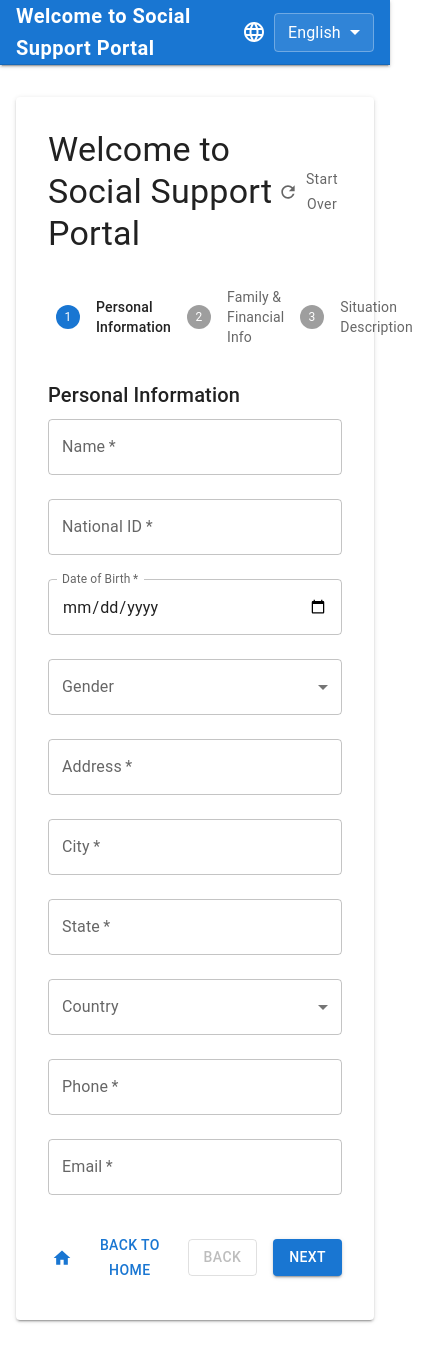
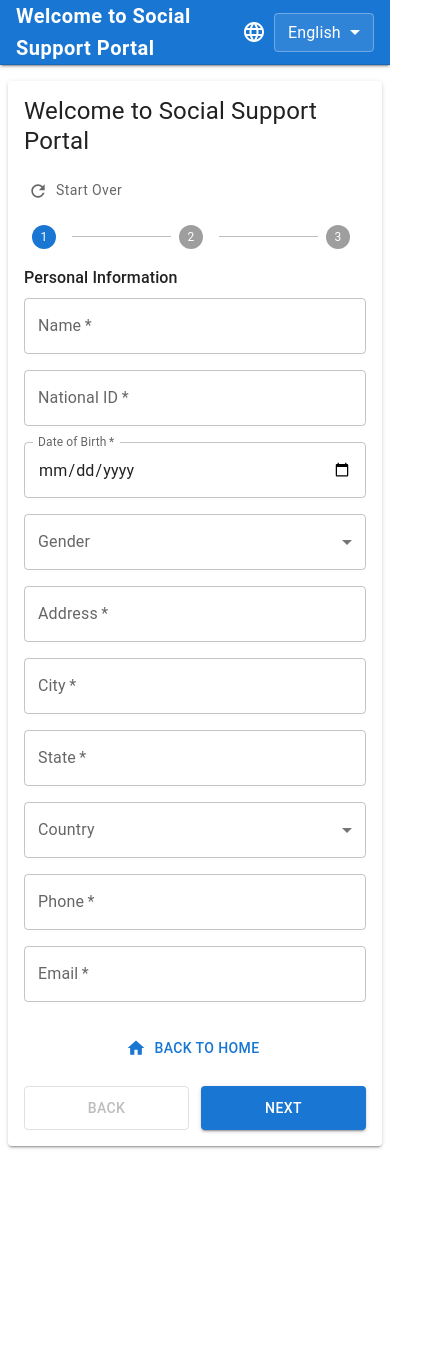
Before and after one commit to isaac-wahba/ai-powered-social-support-application, a React (Vite) app: page /application in a window 390 px wide. Shown: the whole page, 421 px wide, since content can reach past the window. After the commit the page ends 1162 px from the top, so only its background shows below. Built offline with nearby package versions, Linux system fonts and the light colour scheme.

Commit message:
NB-00: handle responsiveness

```diff
--- a/src/components/LanguageSwitcher.tsx
+++ b/src/components/LanguageSwitcher.tsx
@@ -51,9 +51,11 @@ export function LanguageSwitcher() {
             },
           }}
           MenuProps={{
-            PaperProps: {
-              sx: {
-                mt: 1,
+            slotProps: {
+              paper: {
+                sx: {
+                  mt: 1,
+                },
               },
             },
           }}
--- a/src/features/application/ApplicationWizard.tsx
+++ b/src/features/application/ApplicationWizard.tsx
@@ -69,17 +69,37 @@ export function ApplicationWizard() {
 
   return (
     <FormProvider {...methods}>
-      <Container maxWidth="md" sx={{ mt: 4, mb: 4 }}>
-        <Paper elevation={2} sx={{ p: 4 }}>
+      <Container
+        maxWidth="md"
+        sx={{
+          mt: { xs: 2, sm: 4 },
+          mb: { xs: 2, sm: 4 },
+          px: { xs: 1, sm: 2 },
+        }}
+      >
+        <Paper
+          elevation={2}
+          sx={{
+            p: { xs: 2, sm: 3, md: 4 },
+          }}
+        >
           <Box
             sx={{
               display: "flex",
+              flexDirection: { xs: "column", sm: "row" },
               justifyContent: "space-between",
-              alignItems: "center",
+              alignItems: { xs: "flex-start", sm: "center" },
               mb: 2,
+              gap: { xs: 2, sm: 0 },
             }}
           >
-            <Typography variant="h4" component="h1">
+            <Typography
+              variant="h4"
+              component="h1"
+              sx={{
+                fontSize: { xs: "1.5rem", sm: "2rem" },
+              }}
+            >
               {t("welcome")}
             </Typography>
             <StartOverButton
@@ -91,7 +111,12 @@ export function ApplicationWizard() {
 
           <WizardStepper activeStep={activeStep} />
 
-          <Box sx={{ minHeight: 200, mb: 4 }}>
+          <Box
+            sx={{
+              minHeight: { xs: 150, sm: 200 },
+              mb: { xs: 3, sm: 4 },
+            }}
+          >
             {submissionError && (
               <Alert
                 severity="error"
--- a/src/features/application/components/StartOverDialog.tsx
+++ b/src/features/application/components/StartOverDialog.tsx
@@ -27,6 +27,14 @@ export function StartOverDialog({
       onClose={onClose}
       aria-labelledby="start-over-dialog-title"
       aria-describedby="start-over-dialog-description"
+      slotProps={{
+        paper: {
+          sx: {
+            m: { xs: 2, sm: 3 },
+            width: { xs: "calc(100% - 32px)", sm: "auto" },
+          },
+        },
+      }}
     >
       <DialogTitle id="start-over-dialog-title">{t("startOver")}</DialogTitle>
       <DialogContent>
@@ -34,8 +42,22 @@ export function StartOverDialog({
           {t("startOverConfirm")}
         </DialogContentText>
       </DialogContent>
-      <DialogActions>
-        <Button onClick={onClose} color="secondary">
+      <DialogActions
+        sx={{
+          flexDirection: { xs: "column-reverse", sm: "row" },
+          gap: { xs: 1.5, sm: 2 },
+          px: { xs: 2, sm: 3 },
+          pb: { xs: 2, sm: 3 },
+        }}
+      >
+        <Button
+          onClick={onClose}
+          color="secondary"
+          sx={{
+            width: { xs: "100%", sm: "auto" },
+            minHeight: { xs: "44px", sm: "auto" },
+          }}
+        >
           {t("cancel")}
         </Button>
         <Button
@@ -43,6 +65,10 @@ export function StartOverDialog({
           variant="contained"
           color="primary"
           autoFocus
+          sx={{
+            width: { xs: "100%", sm: "auto" },
+            minHeight: { xs: "44px", sm: "auto" },
+          }}
         >
           {t("confirm")}
         </Button>
--- a/src/features/application/components/SubmissionSuccessDialog.tsx
+++ b/src/features/application/components/SubmissionSuccessDialog.tsx
@@ -6,6 +6,7 @@ import {
   DialogActions,
   Button,
   Box,
+  Typography,
 } from "@mui/material";
 import { CheckCircle as CheckCircleIcon } from "@mui/icons-material";
 import { useTranslation } from "react-i18next";
@@ -35,17 +36,37 @@ export function SubmissionSuccessDialog({
       aria-describedby="submission-success-dialog-description"
       maxWidth="sm"
       fullWidth
+      slotProps={{
+        paper: {
+          sx: {
+            m: { xs: 2, sm: 3 },
+            width: { xs: "calc(100% - 32px)", sm: "auto" },
+          },
+        },
+      }}
     >
       <DialogTitle id="submission-success-dialog-title">
         <Box
           sx={{
             display: "flex",
             alignItems: "center",
-            gap: 2,
+            gap: { xs: 1.5, sm: 2 },
+            flexWrap: "wrap",
           }}
         >
-          <CheckCircleIcon color="success" sx={{ fontSize: 32 }} />
-          {t("submissionSuccess")}
+          <CheckCircleIcon
+            color="success"
+            sx={{ fontSize: { xs: 28, sm: 32 } }}
+          />
+          <Typography
+            variant="h6"
+            component="span"
+            sx={{
+              fontSize: { xs: "1rem", sm: "1.25rem" },
+            }}
+          >
+            {t("submissionSuccess")}
+          </Typography>
         </Box>
       </DialogTitle>
       <DialogContent>
@@ -55,8 +76,13 @@ export function SubmissionSuccessDialog({
       </DialogContent>
       <DialogActions
         sx={{
-          flexDirection: isRTL ? "row-reverse" : "row",
-          gap: 2,
+          flexDirection: {
+            xs: "column",
+            sm: isRTL ? "row-reverse" : "row",
+          },
+          gap: { xs: 1.5, sm: 2 },
+          px: { xs: 2, sm: 3 },
+          pb: { xs: 2, sm: 3 },
         }}
       >
         <Button
@@ -64,10 +90,23 @@ export function SubmissionSuccessDialog({
           variant="contained"
           color="primary"
           autoFocus
+          sx={{
+            width: { xs: "100%", sm: "auto" },
+            minHeight: { xs: "44px", sm: "auto" },
+            order: { xs: 1, sm: "unset" },
+          }}
         >
           {t("fillNewApplication")}
         </Button>
-        <Button onClick={onGoToHome} variant="outlined">
+        <Button
+          onClick={onGoToHome}
+          variant="outlined"
+          sx={{
+            width: { xs: "100%", sm: "auto" },
+            minHeight: { xs: "44px", sm: "auto" },
+            order: { xs: 2, sm: "unset" },
+          }}
+        >
           {t("goToHome")}
         </Button>
       </DialogActions>
--- a/src/features/application/components/WizardNavigation.tsx
+++ b/src/features/application/components/WizardNavigation.tsx
@@ -39,9 +39,10 @@ export function WizardNavigation({
     <Box
       sx={{
         display: "flex",
-        flexDirection: isRTL ? "row-reverse" : "row",
+        flexDirection: { xs: "column", sm: isRTL ? "row-reverse" : "row" },
         justifyContent: "space-between",
-        alignItems: "center",
+        alignItems: { xs: "stretch", sm: "center" },
+        gap: { xs: 2, sm: 0 },
       }}
     >
       <Button
@@ -50,6 +51,8 @@ export function WizardNavigation({
         startIcon={<HomeIcon />}
         disabled={isSubmitting}
         sx={{
+          width: { xs: isLastStep ? "auto" : "100%", sm: "auto" },
+          minHeight: { xs: "44px", sm: "auto" },
           ...(isRTL && {
             "& .MuiButton-startIcon": {
               marginLeft: "8px !important",
@@ -64,7 +67,8 @@ export function WizardNavigation({
         sx={{
           display: "flex",
           flexDirection: "row",
-          gap: 2,
+          gap: { xs: 1.5, sm: 2 },
+          width: { xs: "100%", sm: "auto" },
         }}
       >
         {isLastStep ? (
@@ -77,6 +81,10 @@ export function WizardNavigation({
                 <CircularProgress size={16} color="inherit" />
               ) : undefined
             }
+            sx={{
+              width: { xs: "100%", sm: "auto" },
+              minHeight: { xs: "44px", sm: "auto" },
+            }}
           >
             {isSubmitting ? t("submitting") : t("submit")}
           </Button>
@@ -86,6 +94,10 @@ export function WizardNavigation({
               variant="contained"
               onClick={onNext}
               disabled={!canGoNext || isSubmitting}
+              sx={{
+                width: { xs: "100%", sm: "auto" },
+                minHeight: { xs: "44px", sm: "auto" },
+              }}
             >
               {t("next")}
             </Button>
@@ -93,6 +105,10 @@ export function WizardNavigation({
               disabled={!canGoBack || isSubmitting}
               onClick={onBack}
               variant="outlined"
+              sx={{
+                width: { xs: "100%", sm: "auto" },
+                minHeight: { xs: "44px", sm: "auto" },
+              }}
             >
               {t("back")}
             </Button>
@@ -103,6 +119,10 @@ export function WizardNavigation({
               disabled={!canGoBack || isSubmitting}
               onClick={onBack}
               variant="outlined"
+              sx={{
+                width: { xs: "100%", sm: "auto" },
+                minHeight: { xs: "44px", sm: "auto" },
+              }}
             >
               {t("back")}
             </Button>
@@ -110,6 +130,10 @@ export function WizardNavigation({
               variant="contained"
               onClick={onNext}
               disabled={!canGoNext || isSubmitting}
+              sx={{
+                width: { xs: "100%", sm: "auto" },
+                minHeight: { xs: "44px", sm: "auto" },
+              }}
             >
               {t("next")}
             </Button>
--- a/src/features/application/components/WizardStepper.tsx
+++ b/src/features/application/components/WizardStepper.tsx
@@ -16,14 +16,26 @@ export function WizardStepper({ activeStep }: WizardStepperProps) {
   const isRTL = i18n.language === "ar";
 
   return (
-    <Stepper activeStep={activeStep} sx={{ mt: 4, mb: 4 }}>
+    <Stepper
+      activeStep={activeStep}
+      sx={{
+        mt: { xs: 2, sm: 4 },
+        mb: { xs: 2, sm: 4 },
+        "& .MuiStepLabel-root": {
+          "& .MuiStepLabel-label": {
+            fontSize: { xs: "0.75rem", sm: "0.875rem" },
+            marginLeft: isRTL ? 0 : "8px",
+            marginRight: isRTL ? "8px" : 0,
+          },
+        },
+      }}
+    >
       {STEP_LABELS.map((label) => (
         <Step key={label}>
           <StepLabel
             sx={{
               "& .MuiStepLabel-label": {
-                marginLeft: isRTL ? 0 : "8px",
-                marginRight: isRTL ? "8px" : 0,
+                display: { xs: "none", sm: "block" },
               },
             }}
           >
--- a/src/features/application/steps/StepLayout.tsx
+++ b/src/features/application/steps/StepLayout.tsx
@@ -10,8 +10,14 @@ export function StepLayout({ stepKey, children }: StepLayoutProps) {
   const { t } = useTranslation();
 
   return (
-    <Box sx={{ mt: 3 }}>
-      <Typography variant="h6" gutterBottom>
+    <Box sx={{ mt: { xs: 2, sm: 3 } }}>
+      <Typography
+        variant="h6"
+        gutterBottom
+        sx={{
+          fontSize: { xs: "1rem", sm: "1.25rem" },
+        }}
+      >
         {t(stepKey)}
       </Typography>
       <Box
@@ -21,7 +27,7 @@ export function StepLayout({ stepKey, children }: StepLayoutProps) {
             xs: "1fr",
             sm: "repeat(2, 1fr)",
           },
-          gap: 3,
+          gap: { xs: 2, sm: 3 },
           mt: 1,
         }}
       >
--- a/src/features/application/steps/components/AIFieldWithButton.tsx
+++ b/src/features/application/steps/components/AIFieldWithButton.tsx
@@ -34,24 +34,30 @@ export function AIFieldWithButton({
       <Box
         sx={{
           display: "flex",
-          flexDirection: isRTL ? "row-reverse" : "row",
-          gap: 2,
-          alignItems: "flex-start",
+          flexDirection: {
+            xs: "column",
+            sm: isRTL ? "row-reverse" : "row",
+          },
+          gap: { xs: 1.5, sm: 2 },
+          alignItems: { xs: "stretch", sm: "flex-start" },
         }}
       >
-        <Box sx={{ flex: 1 }}>
-          <RHFTextarea
-            name={fieldName}
-            label={t(labelKey)}
-            rows={6}
-            required
+        <Box sx={{ flex: 1, width: "100%" }}>
+          <RHFTextarea name={fieldName} label={t(labelKey)} rows={6} required />
+        </Box>
+        <Box
+          sx={{
+            width: { xs: "100%", sm: "auto" },
+            display: "flex",
+            justifyContent: { xs: "flex-start", sm: "center" },
+          }}
+        >
+          <HelpMeWriteButton
+            loading={loading}
+            onClick={onGenerate}
+            disabled={disabled}
           />
         </Box>
-        <HelpMeWriteButton
-          loading={loading}
-          onClick={onGenerate}
-          disabled={disabled}
-        />
       </Box>
     </Box>
   );
```
